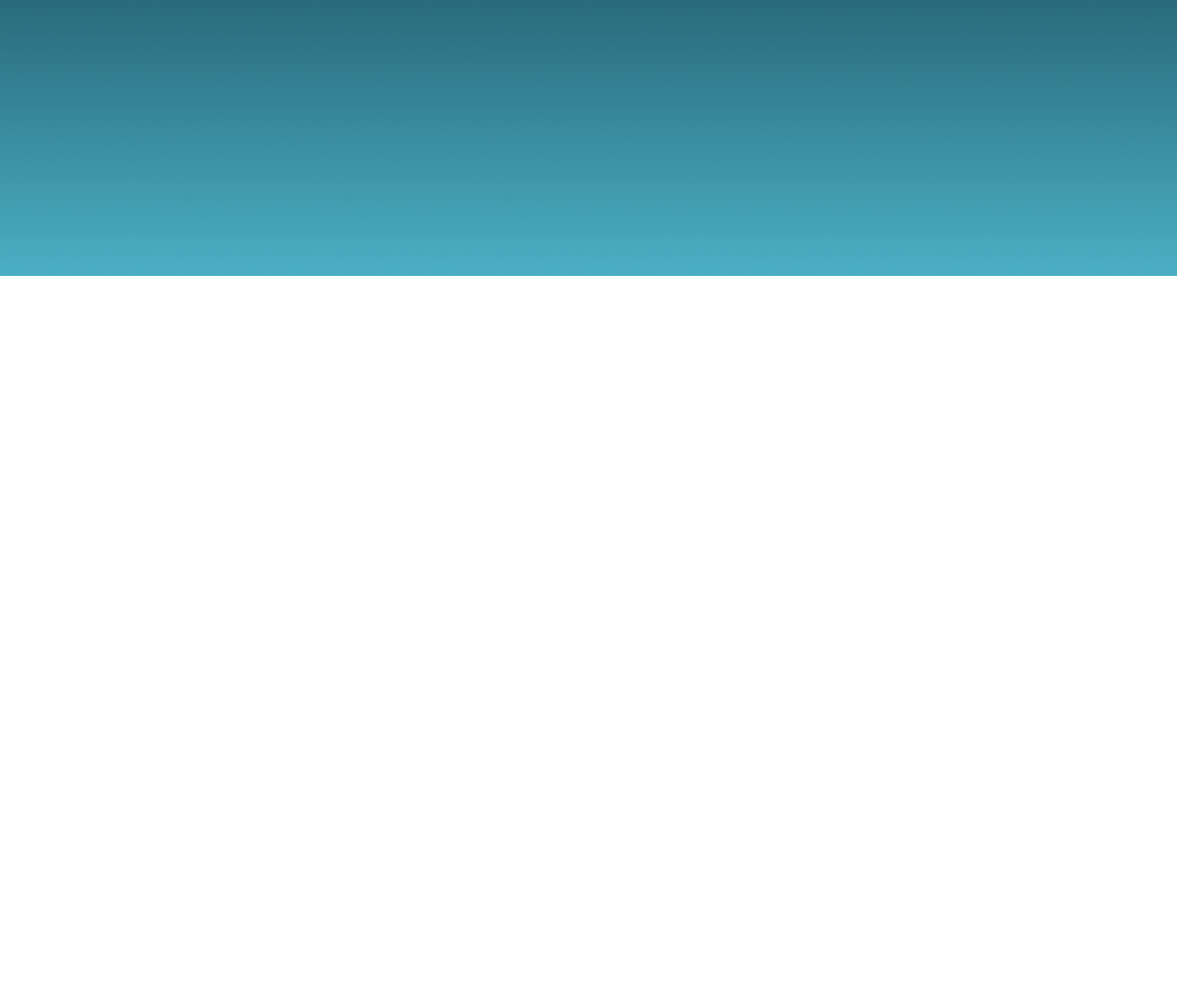
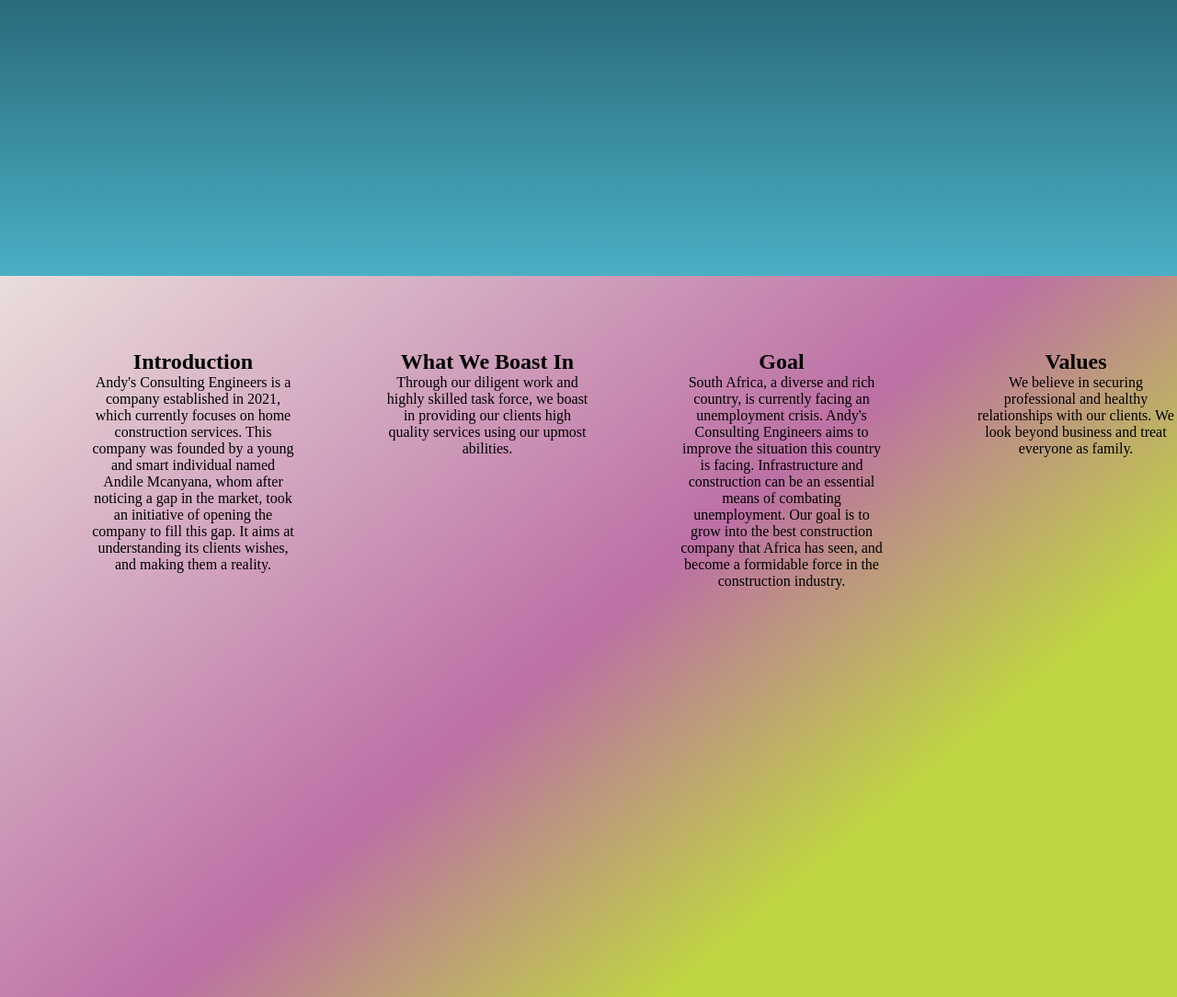
Before and after one commit to Tonmoy122/consulting-web, a plain HTML site: page index.html in a window 1280 px wide. Shown: the part 1328-2412 px from the top of the page at 92% size. Before the commit the page ends 1628 px from the top, so only its background shows below. Drawn offline with Linux system fonts and the light colour scheme.

Commit message:
third-concept

```diff
--- a/index.html
+++ b/index.html
@@ -44,6 +44,37 @@
         </div>
     </section>
 
+    <section class="third">
+        <div id="intro" class="flexable">
+            <h1>Introduction</h1>
+            <p>Andy's Consulting Engineers is a company established in 2021, which currently focuses on home
+                construction services. This company was founded by a young and smart individual named Andile Mcanyana,
+                whom after noticing a gap in the market, took an initiative of opening the company to fill this gap. It
+                aims at understanding its clients wishes, and making them a reality.</p>
+        </div>
+
+        <div class="flexable">
+            <h1>What We Boast In</h1>
+            <p>Through our diligent work and highly skilled task force, we boast in providing our clients high quality
+                services using our upmost abilities.</p>
+        </div>
+
+        <div class="flexable">
+            <h1>Goal</h1>
+            <p>South Africa, a diverse and rich country, is currently facing an unemployment crisis. Andy's Consulting
+                Engineers aims to improve the situation this country is facing. Infrastructure and construction can be
+                an essential means of combating unemployment. Our goal is to grow into the best construction company
+                that Africa has seen, and become a formidable force in the construction industry.</p>
+        </div>
+
+        <div class="flexable">
+            <h1>Values</h1>
+            <p>We believe in securing professional and healthy relationships with our clients. We look beyond business
+                and treat everyone as family.</p>
+        </div>
+
+    </section>
+
 
 </body>
 
--- a/style.css
+++ b/style.css
@@ -76,3 +76,22 @@ nav li {
 .secound h4{
     padding-top: 20px;
 }
+.third{
+    height: 98vh;
+    width: 100%;
+    background-image: linear-gradient(140deg, #EADEDB 0%, #BC70A4 50%, #BFD641 75%);
+    display: flex;
+}
+.flexable{
+    width: 250px;
+    height: 200px;
+    padding-left: 100px;
+    text-align: center;
+    padding-top: 80px;
+    /* border:4px solid #BFD641; */
+}
+.flexable:hover{
+    font-size: 20px;
+    /* border:4px solid #BFD641; */
+    /* border-radius: 2px; */
+}
```
